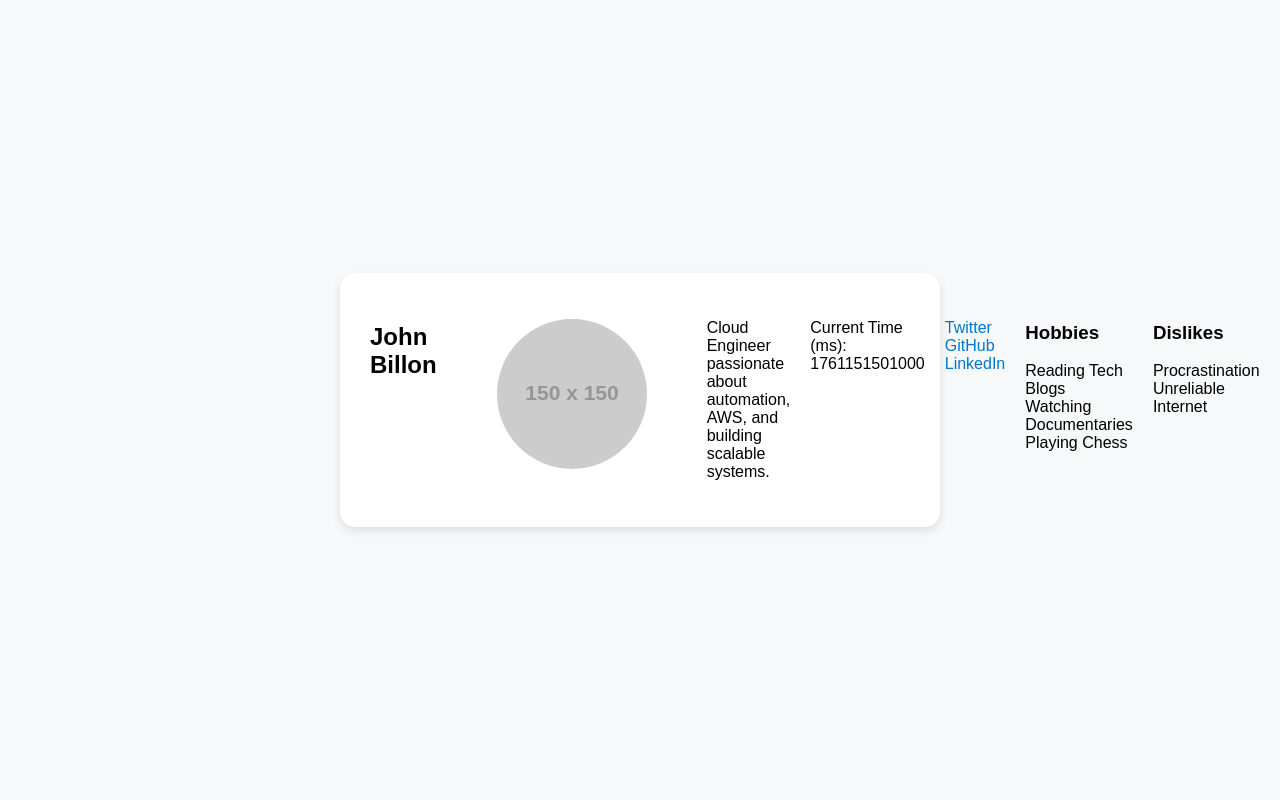
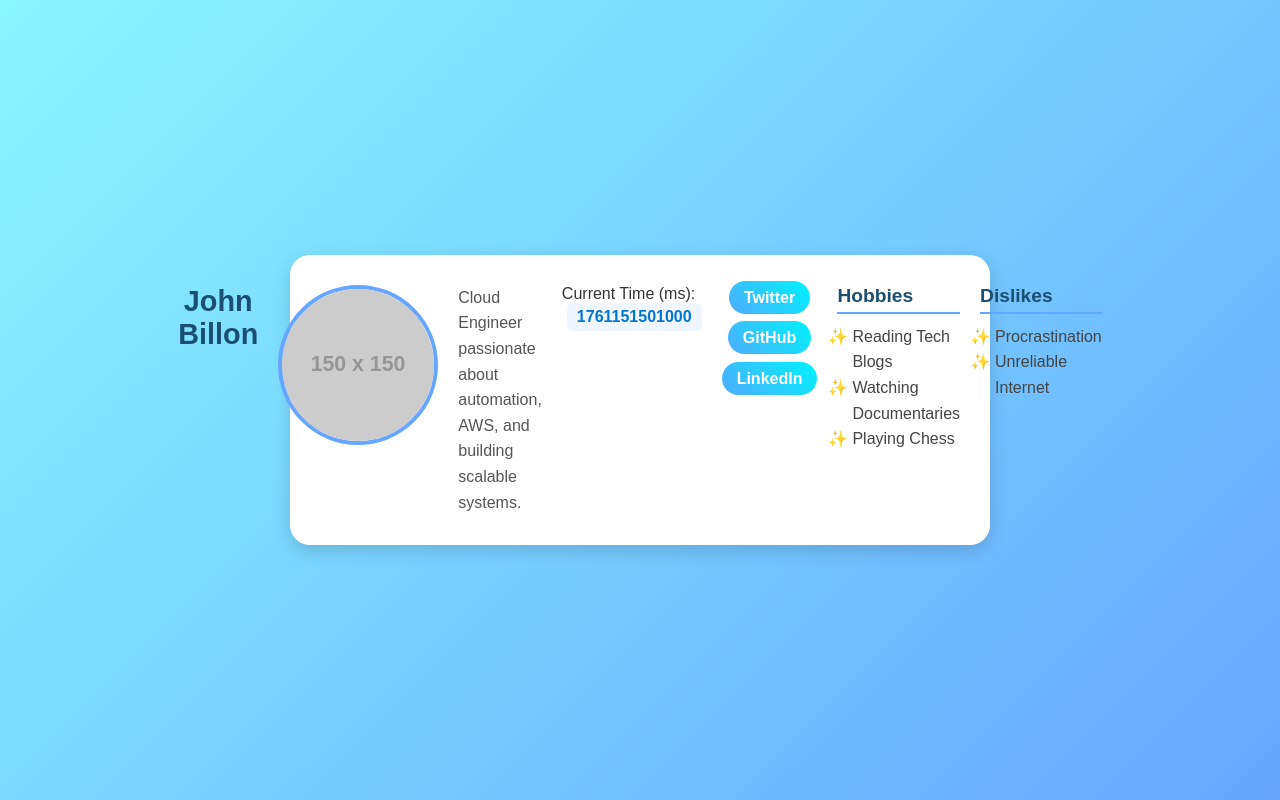
Before and after one commit to BILLIYON/Frontend-Wizards-Stage-0-Task-Build-a-Testable-Profile-Card, a plain HTML site: page index.html in a window 1280 px wide. Drawn offline with Linux system fonts and the light colour scheme; placeholder pictures from the web are drawn by us.

Commit message:
Enhance global styles and profile card design

```diff
--- a/style.css
+++ b/style.css
@@ -1,56 +1,142 @@
+/* 🌈 Global Styles */
 * {
   box-sizing: border-box;
+  margin: 0;
+  padding: 0;
 }
 
 body {
-  font-family: Arial, sans-serif;
-  margin: 0;
-  background-color: #f7f8fa;
+  font-family: "Poppins", Arial, sans-serif;
+  background: linear-gradient(135deg, #89f7fe, #66a6ff);
   display: flex;
   justify-content: center;
   align-items: center;
   min-height: 100vh;
+  color: #333;
+  padding: 20px;
 }
 
-article {
-  background: #fff;
-  border-radius: 15px;
-  box-shadow: 0 4px 10px rgba(0,0,0,0.1);
+/* 🧩 Profile Card Container */
+article[data-testid="test-profile-card"] {
+  background: #ffffff;
+  border-radius: 20px;
+  box-shadow: 0 6px 18px rgba(0, 0, 0, 0.15);
   padding: 30px;
-  width: min(95%, 600px); /* allow up to 600px but responsive */
+  width: min(95%, 700px);
   display: flex;
   flex-direction: column;
   align-items: center;
   gap: 20px;
+  transition: transform 0.3s ease, box-shadow 0.3s ease;
 }
 
+article[data-testid="test-profile-card"]:hover {
+  transform: translateY(-5px);
+  box-shadow: 0 10px 25px rgba(0, 0, 0, 0.2);
+}
 
-img {
+/* 🧍‍♂️ Avatar Section */
+figure {
+  margin: 0;
+  display: flex;
+  justify-content: center;
+  align-items: center;
+}
+
+img[data-testid="test-user-avatar"] {
+  width: 160px;
+  height: 160px;
   border-radius: 50%;
-  width: 150px;
-  height: 150px;
   object-fit: cover;
+  border: 4px solid #66a6ff;
+  transition: transform 0.3s ease, border-color 0.3s ease;
+}
+
+img[data-testid="test-user-avatar"]:hover {
+  transform: scale(1.05);
+  border-color: #4a90e2;
+}
+
+/* ✍️ Text and Headers */
+h2[data-testid="test-user-name"] {
+  font-size: 1.8rem;
+  color: #1b4f72;
+  text-align: center;
+}
+
+p[data-testid="test-user-bio"] {
+  font-size: 1rem;
+  text-align: center;
+  color: #555;
+  line-height: 1.6;
+  max-width: 600px;
+}
+
+/* ⏰ Time Display */
+#time {
+  display: inline-block;
+  font-weight: 600;
+  color: #0077cc;
+  background: rgba(102, 166, 255, 0.1);
+  padding: 5px 10px;
+  border-radius: 6px;
+  margin-left: 5px;
+}
+
+/* 🌐 Social Links */
+nav[data-testid="test-user-social-links"] ul {
+  list-style: none;
+  display: flex;
+  flex-wrap: wrap;
+  justify-content: center;
+  gap: 15px;
+  padding: 0;
+}
+
+nav[data-testid="test-user-social-links"] a {
+  text-decoration: none;
+  color: #fff;
+  background: linear-gradient(45deg, #4facfe, #00f2fe);
+  padding: 8px 15px;
+  border-radius: 25px;
+  font-weight: 600;
+  transition: background 0.3s, transform 0.2s;
+}
+
+nav[data-testid="test-user-social-links"] a:hover,
+nav[data-testid="test-user-social-links"] a:focus {
+  background: linear-gradient(45deg, #00c6ff, #0072ff);
+  transform: translateY(-2px);
+}
+
+/* 🎯 Lists (Hobbies & Dislikes) */
+section {
+  width: 100%;
+  max-width: 600px;
+}
+
+section h3 {
+  font-size: 1.2rem;
+  color: #1b4f72;
+  border-bottom: 2px solid #66a6ff;
+  margin-bottom: 10px;
+  padding-bottom: 5px;
 }
 
 ul {
-  list-style-type: none;
-  padding: 0;
+  list-style-type: "✨ ";
+  padding-left: 15px;
+  color: #444;
+  line-height: 1.6;
 }
 
-a {
-  color: #0077cc;
-  text-decoration: none;
-}
-
-a:focus, a:hover {
-  text-decoration: underline;
-}
-
+/* 🔄 Responsive Layouts */
 @media (min-width: 768px) {
-  article {
+  article[data-testid="test-profile-card"] {
     flex-direction: row;
     align-items: flex-start;
-    max-width: 700px;
+    justify-content: center;
+    text-align: left;
   }
 
   figure {
@@ -60,4 +146,16 @@ a:focus, a:hover {
   .content {
     flex: 2;
   }
+
+  p[data-testid="test-user-bio"] {
+    text-align: left;
+  }
 }
+
+/* ♿ Accessibility & Focus Styles */
+a:focus,
+button:focus,
+img:focus {
+  outline: 3px dashed #66a6ff;
+  outline-offset: 3px;
+}
```
